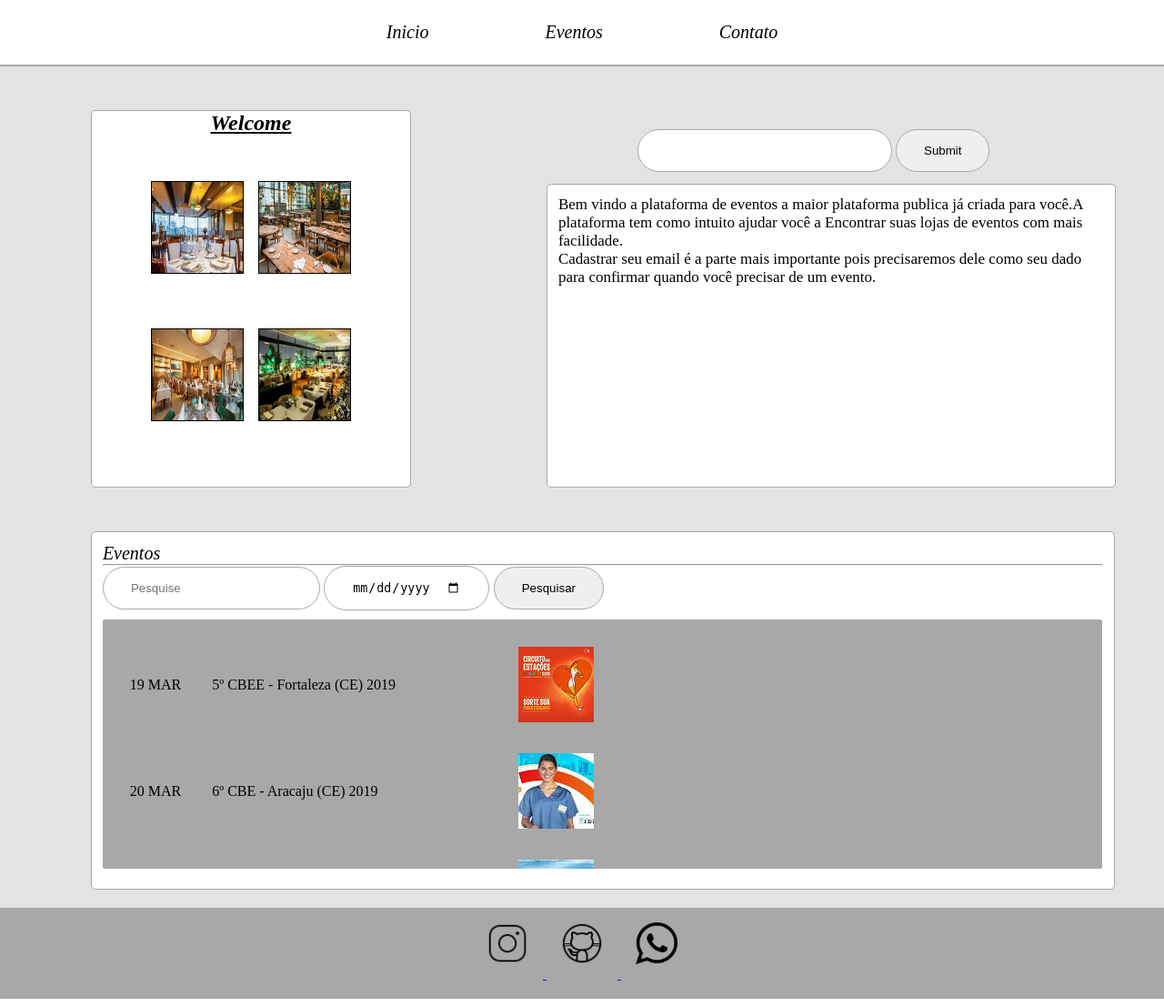
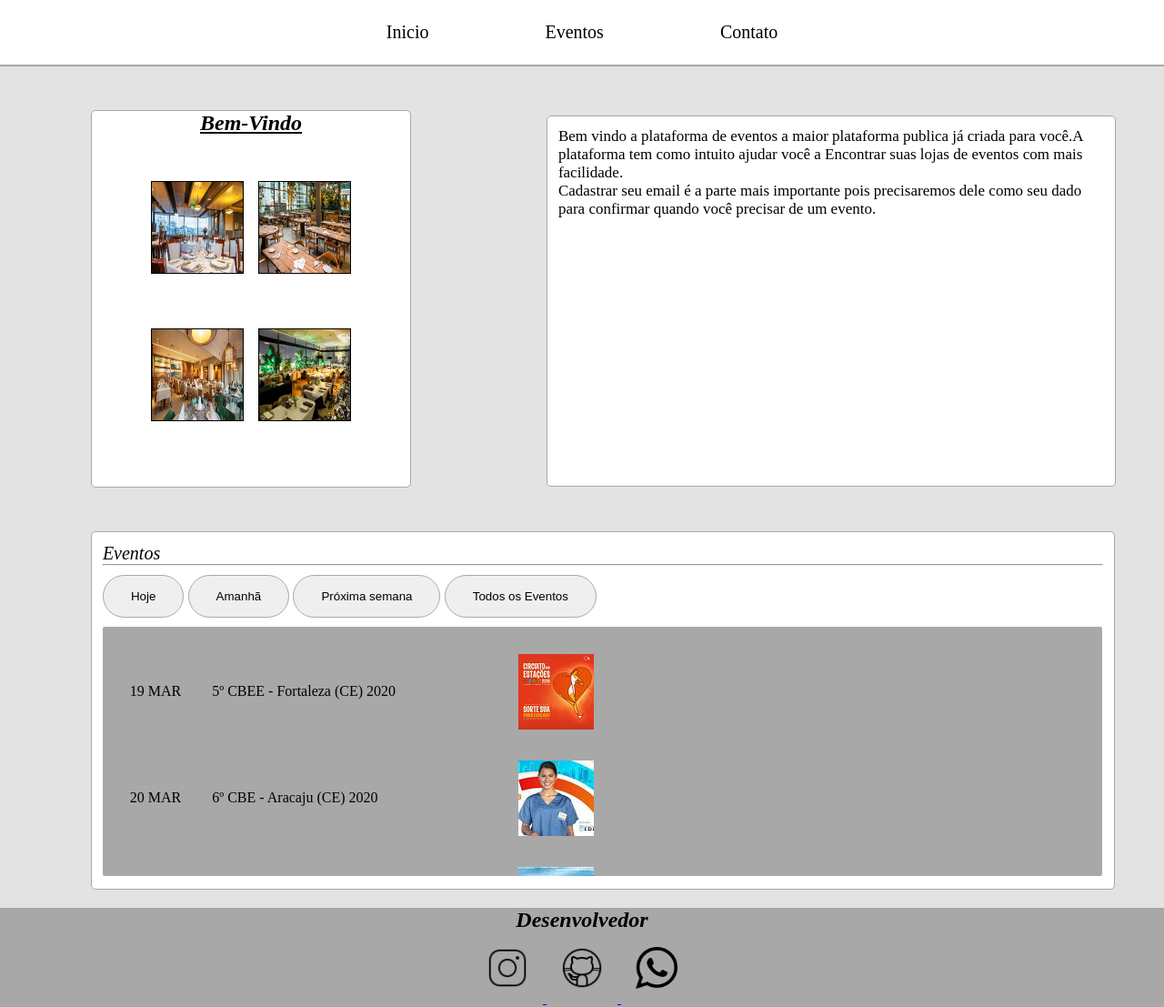
Before and after one commit to MarcelinoRodrigues/Stack-Events, a PHP site: page / in a window 1280 px wide. Shown: the whole page at 91% size. Run offline with PHP 8.4, Linux system fonts and the light colour scheme.

Commit message:
adjust my events and starting my secundary pag

```diff
--- a/Styles/Index.css
+++ b/Styles/Index.css
@@ -19,12 +19,11 @@ nav ul li:hover{
 }
 nav ul li a{
     text-decoration: none;
-    font-style: italic;
     padding: .6em 1em;
     font-size: 20px;
     margin-left: 1em;
     margin-right: 1em;
-    color: black;
+    color: #000000;
 }
 .container{
     background-color: white;
@@ -74,8 +73,8 @@ form input[type = submit]:hover{
 }
 article{
     background-color: #ffffff;
-    height: 308px;
-    margin-top: -320px;
+    height: 382px;
+    margin-top: -395px;
     margin-left: 500px;
     margin-bottom: 20px;
     width: 600px;
@@ -90,6 +89,9 @@ footer{
     display: block;
     min-height: 100px;
     width: 100%;
+}
+footer h2{
+    font-style: italic;
 }
 footer p{
     font-style: italic;
@@ -121,12 +123,16 @@ footer img:hover{
 }
 .my-event .container-button{
     margin-bottom: 10px;
+    margin-top: 10px;
 }
 .my-event .container-button input{
-    padding: 1em;
     border-radius: 50px;
     border: 1px solid #a8a8a8;
     padding: .9375rem 1.875rem;
+}
+.my-event .container-button input:hover{
+    cursor: pointer;
+    background-color: #a8a8a8;
 }
 .my-event .box{
     background-color: #a8a8a8;
--- a/index.html
+++ b/index.html
@@ -13,7 +13,7 @@
         </nav>
         <div class="container">
             <div class="events">
-                <h2>Welcome</h2>
+                <h2>Bem-Vindo</h2>
                 <img src="Assets/img/1.jpg">
                 <img src="Assets/img/2.jpg">
                 <img src="Assets/img/3.jpg">
@@ -21,10 +21,6 @@
                 <img src="Assets/img/5.jpeg">
                 <img src="Assets/img/6.jpeg">
             </div>
-            <form class="Seach">
-                <input type="Email" required/>
-                <input type="submit"/>
-            </form>
             <article>
                 <p>Bem vindo a plataforma de eventos a maior plataforma publica já criada
                 para você.A plataforma tem como intuito ajudar você a Encontrar suas lojas
@@ -41,29 +37,30 @@
             </div>
             <hr />
             <div class="container-button">
-                <input type="search" placeholder="Pesquise"/>
-                <input type="date" placeholder="button"/>
-                <input type="submit" value="Pesquisar"/>
+                <input type="submit" value="Hoje"/>
+                <input type="submit" value="Amanhã"/>
+                <input type="submit" value="Próxima semana"/>
+                <input type="submit" value="Todos os Eventos"/>
             </div>
             <div class="box">
                 <table>
                     <tr>
                         <td>19 MAR</td>
-                        <td>5º CBEE - Fortaleza (CE) 2019</td>
+                        <td>5º CBEE - Fortaleza (CE) 2020</td>
                         <td>
                             <img src="Assets/img/event2.jpg">
                         </td>
                     </tr>
                     <tr>
                         <td>20 MAR</td>
-                        <td>6º CBE - Aracaju (CE) 2019</td>
+                        <td>6º CBE - Aracaju (CE) 2020</td>
                         <td>
                             <img src="Assets/img/event1.jpg">
                         </td>
                     </tr>
                     <tr>
                         <td>20 MAR</td>
-                        <td>6º Natiruts - Aracaju (CE) 2019</td>
+                        <td>6º Natiruts - Aracaju (CE) 2020</td>
                         <td>
                             <img src="Assets/img/event3.jpg">
                         </td>
@@ -72,6 +69,7 @@
             </div>
         </div>
         <footer id="my-footer">
+            <h2>Desenvolvedor</h2>
             <a href="https://www.instagram.com/ino_css/?hl=pt-br" target="_blank">
                 <img src="Assets/logo/instagram.png"/>
             </a>
```
Also changed, not shown: Assets/logo/config.png (added).
